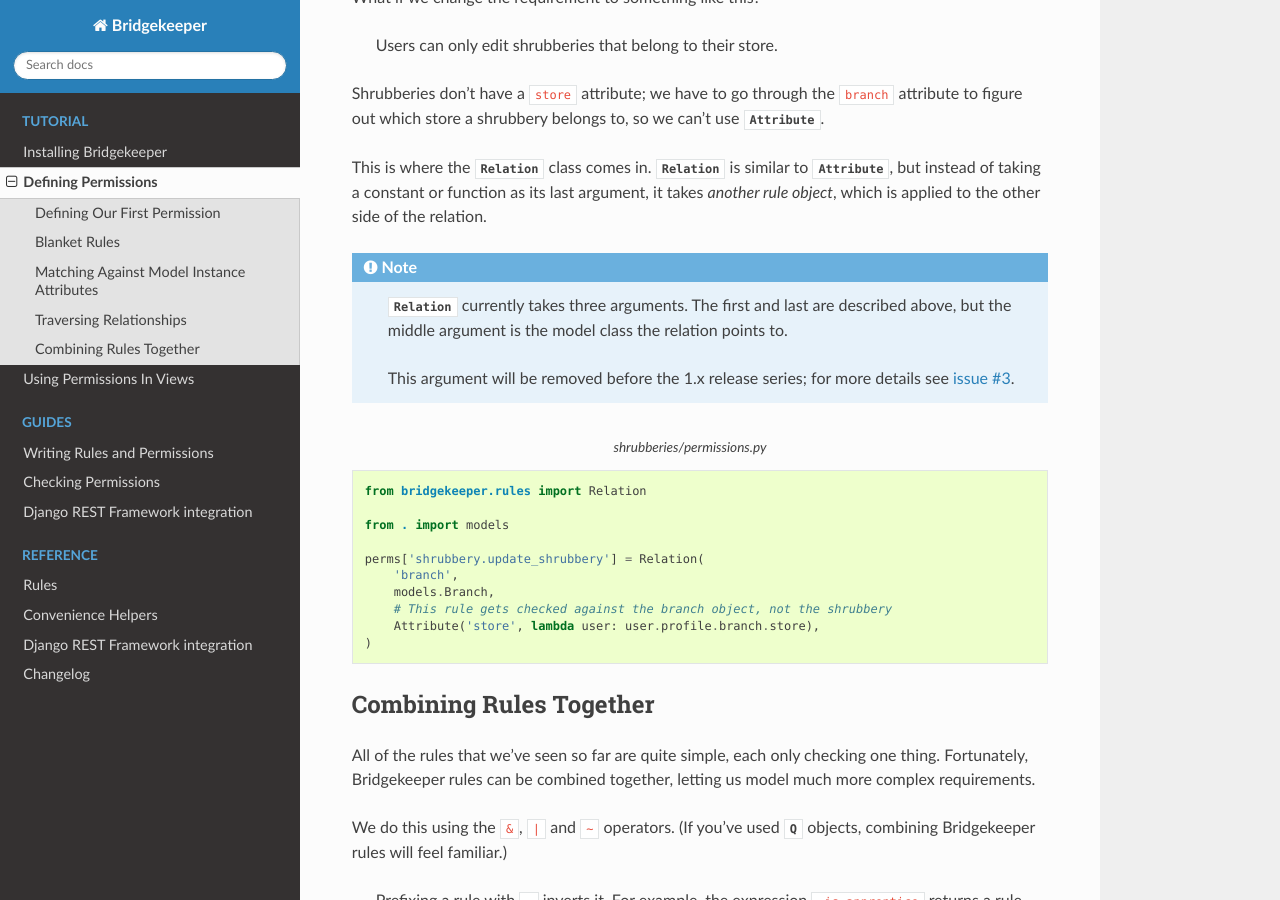
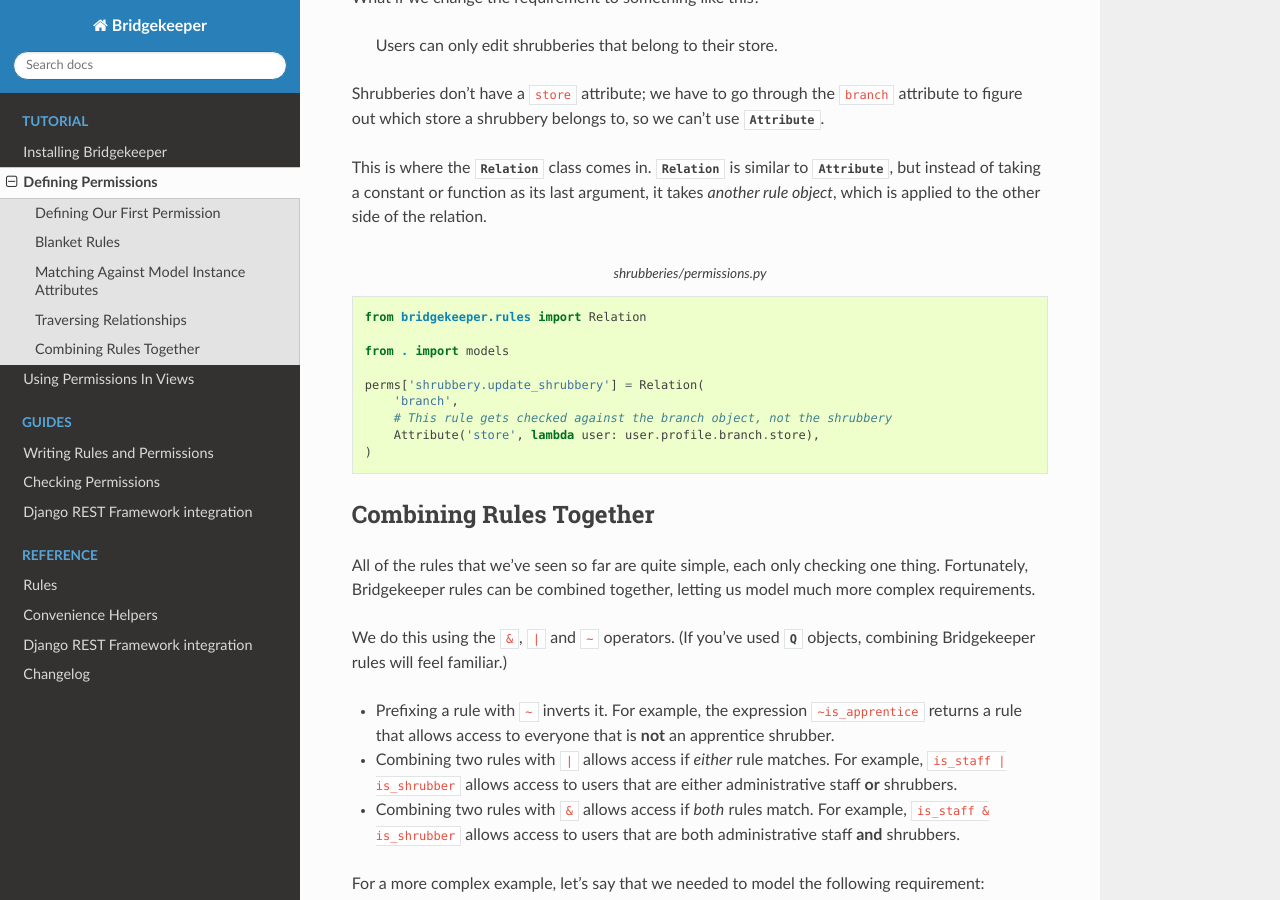
Before and after one commit to daisylb/bridgekeeper, a Sphinx documentation site: the page built from docs/tutorial/permissions.rst, in a window 1280 px wide and 900 px high, scrolled down 3278 px. Built offline with Sphinx 7.4.7 and the Read the Docs theme 2.0.0, drawn with Linux system fonts in a browser that asks for light colours; the version number could not be read and is left out.

Commit message:
Remove model class arg from {Many,}Relation
Affects #3

```diff
--- a/README.rst
+++ b/README.rst
@@ -27,7 +27,7 @@ This means that you can efficiently show a :class:`~django.views.generic.list.Li
 .. _django: https://djangoproject.com/
 .. _django-rules: https://github.com/dfunckt/django-rules
 
-Bridgekeeper works on Django 1.11 and 2.0 on Python 3.5+, and is licensed under the MIT License.
+Bridgekeeper works on Django 2.0+ on Python 3.5+, and is licensed under the MIT License.
 
 .. warning::
 
--- a/docs/changelog.rst
+++ b/docs/changelog.rst
@@ -1,5 +1,11 @@
 Changelog
 =========
+
+dev
+---
+
+- **Breaking change:** :class:`~bridgekeeper.rules.Relation` and :class:`~bridgekeeper.rules.ManyRelation` no longer require the model class on the other side of the relation to be passed in as an argument.
+- **Breaking change:** Python 3.4 and Django 1.11 are no longer supported.
 
 0.7
 ---
--- a/docs/tutorial/permissions.rst
+++ b/docs/tutorial/permissions.rst
@@ -138,14 +138,6 @@ Shrubberies don't have a ``store`` attribute; we have to go through the ``branch
 
 This is where the :class:`~bridgekeeper.rules.Relation` class comes in. :class:`~bridgekeeper.rules.Relation` is similar to :class:`~bridgekeeper.rules.Attribute`, but instead of taking a constant or function as its last argument, it takes *another rule object*, which is applied to the other side of the relation.
 
-.. note::
-
-    :class:`~bridgekeeper.rules.Relation` currently takes three arguments. The first and last are described above, but the middle argument is the model class the relation points to.
-
-    This argument will be removed before the 1.x release series; for more details see `issue #3`_.
-
- .. _`issue #3`: https://github.com/adambrenecki/bridgekeeper/issues/3
-
 
 .. code-block:: python
     :caption: shrubberies/permissions.py
@@ -156,7 +148,6 @@ This is where the :class:`~bridgekeeper.rules.Relation` class comes in. :class:`
 
     perms['shrubbery.update_shrubbery'] = Relation(
         'branch',
-        models.Branch,
         # This rule gets checked against the branch object, not the shrubbery
         Attribute('store', lambda user: user.profile.branch.store),
     )
@@ -197,7 +188,6 @@ In earlier sections of this chapter, we've already talked about rules that allow
     perms['shrubbery.update_shrubbery'] = is_staff | (
         is_shrubber & Relation(
             'branch',
-            models.Branch,
             Attribute('store', lambda user: user.profile.branch.store),
         )
     ) | (
```
Also changed, not shown: 4 other files.
